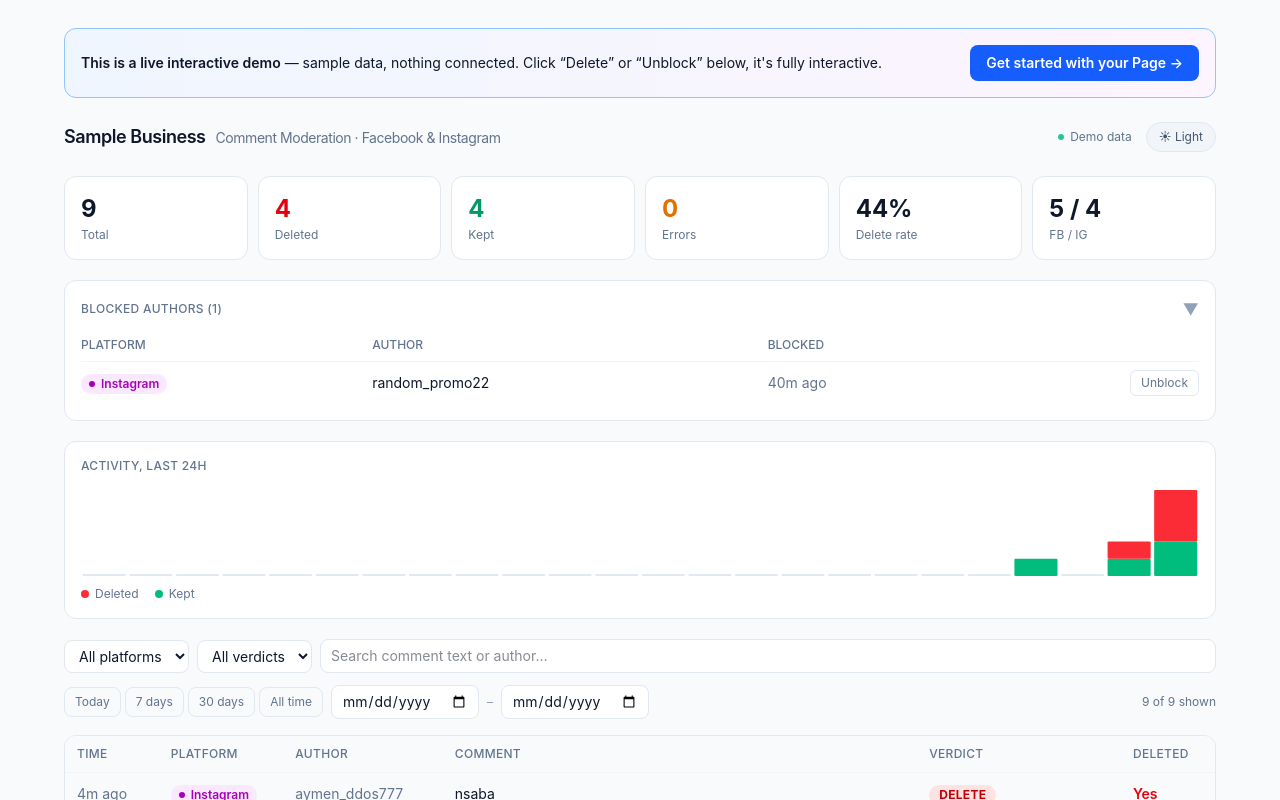
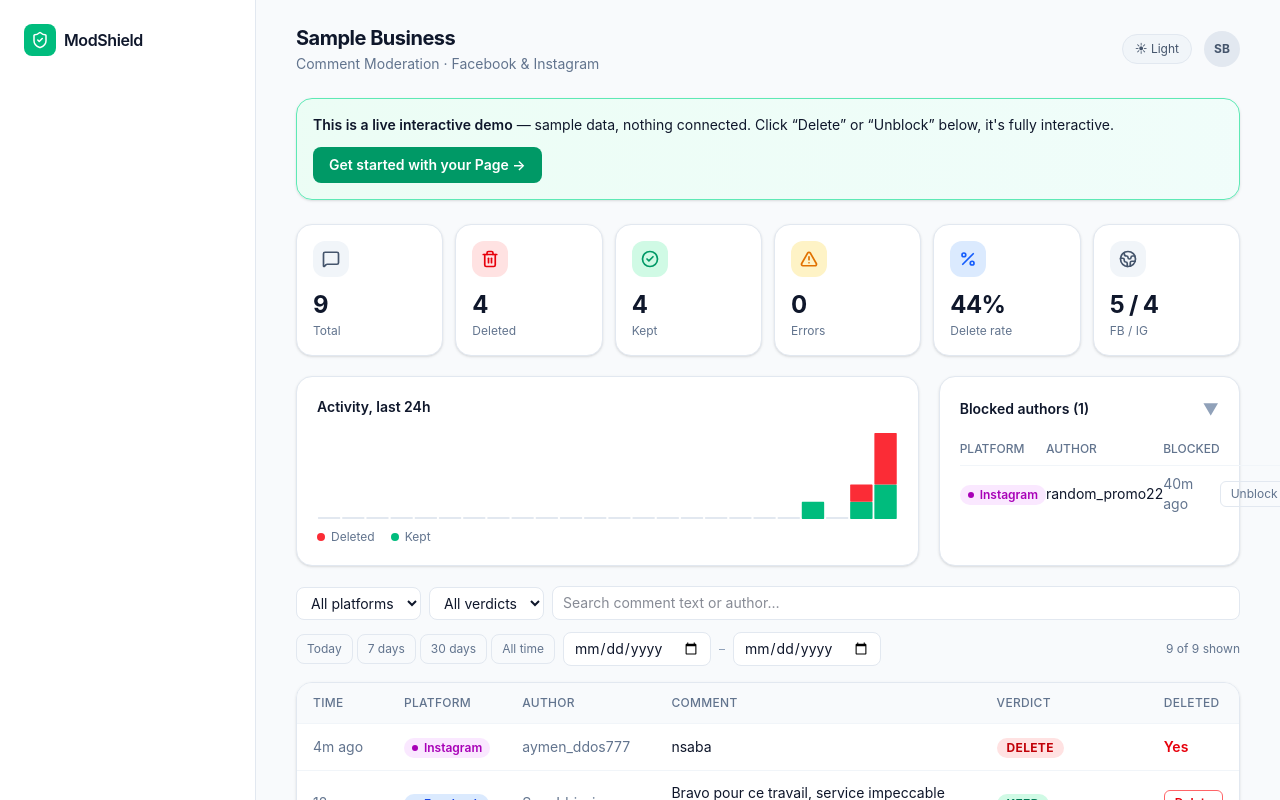
Before and after one commit to AymanChabbaki/Comments-Remover, a Next.js app: page /demo in a window 1280 px wide. Shown: the top 800 px of the page. Built offline with nearby package versions, Linux system fonts and the light colour scheme.

Commit message:
feat: refactor dashboard and settings components to use AppShell for consistent layout, add lucide-react icons

```diff
--- a/app/clients/[clientId]/dashboard/DashboardClient.jsx
+++ b/app/clients/[clientId]/dashboard/DashboardClient.jsx
@@ -1,7 +1,7 @@
 'use client';
 
 import { useCallback, useEffect, useState } from 'react';
-import Link from 'next/link';
+import AppShell from '../../../../components/AppShell';
 import ModerationDashboard from '../../../../components/ModerationDashboard';
 
 export default function DashboardClient({ clientId, clientName }) {
@@ -49,22 +49,8 @@ export default function DashboardClient({ clientId, clientName }) {
   }
 
   return (
-    <ModerationDashboard
-      title={clientName}
-      subtitle="Comment Moderation · Facebook & Instagram"
-      events={events}
-      blocked={blocked}
-      onDelete={handleDelete}
-      onUnblock={handleUnblock}
-      onRefresh={load}
-      headerExtra={
-        <Link
-          href={`/clients/${clientId}/settings`}
-          className="text-xs text-slate-500 hover:text-slate-700 dark:text-slate-400 dark:hover:text-slate-200"
-        >
-          Settings
-        </Link>
-      }
-    />
+    <AppShell clientId={clientId} clientName={clientName} subtitle="Comment Moderation · Facebook & Instagram">
+      <ModerationDashboard events={events} blocked={blocked} onDelete={handleDelete} onUnblock={handleUnblock} onRefresh={load} />
+    </AppShell>
   );
 }
--- a/app/clients/[clientId]/settings/SettingsClient.jsx
+++ b/app/clients/[clientId]/settings/SettingsClient.jsx
@@ -1,7 +1,7 @@
 'use client';
 
 import { useEffect, useState } from 'react';
-import Link from 'next/link';
+import AppShell from '../../../../components/AppShell';
 
 export default function SettingsClient({ clientId, clientName }) {
   const [status, setStatus] = useState(null);
--- a/app/demo/page.jsx
+++ b/app/demo/page.jsx
@@ -2,6 +2,7 @@
 
 import { useState } from 'react';
 import Link from 'next/link';
+import AppShell from '../../components/AppShell';
 import ModerationDashboard from '../../components/ModerationDashboard';
 
 const now = Date.now();
@@ -39,14 +40,14 @@ export default function DemoPage() {
   }
 
   const ctaBanner = (
-    <div className="mb-6 flex flex-wrap items-center justify-between gap-3 rounded-xl border border-blue-300 bg-gradient-to-r from-blue-50 to-fuchsia-50 p-4 text-sm dark:border-blue-500/40 dark:from-blue-500/10 dark:to-fuchsia-500/10">
+    <div className="mb-6 flex flex-wrap items-center justify-between gap-3 rounded-2xl border border-emerald-300 bg-gradient-to-r from-emerald-50 to-teal-50 p-4 text-sm shadow-sm dark:border-emerald-500/40 dark:from-emerald-500/10 dark:to-teal-500/10">
       <div>
         <strong className="font-semibold">This is a live interactive demo</strong> — sample data, nothing connected.
         Click &ldquo;Delete&rdquo; or &ldquo;Unblock&rdquo; below, it&apos;s fully interactive.
       </div>
       <Link
         href="/signup"
-        className="whitespace-nowrap rounded-lg bg-blue-600 px-4 py-2 font-semibold text-white hover:bg-blue-700"
+        className="whitespace-nowrap rounded-lg bg-emerald-600 px-4 py-2 font-semibold text-white hover:bg-emerald-700"
       >
         Get started with your Page →
       </Link>
@@ -54,15 +55,8 @@ export default function DemoPage() {
   );
 
   return (
-    <ModerationDashboard
-      title="Sample Business"
-      subtitle="Comment Moderation · Facebook & Instagram"
-      events={events}
-      blocked={blocked}
-      onDelete={handleDelete}
-      onUnblock={handleUnblock}
-      liveLabel="Demo data"
-      ctaBanner={ctaBanner}
-    />
+    <AppShell clientName="Sample Business" subtitle="Comment Moderation · Facebook & Instagram">
+      <ModerationDashboard events={events} blocked={blocked} onDelete={handleDelete} onUnblock={handleUnblock} ctaBanner={ctaBanner} />
+    </AppShell>
   );
 }
--- /dev/null
+++ b/components/AppShell.jsx
@@ -0,0 +1,109 @@
+'use client';
+
+import Link from 'next/link';
+import { usePathname } from 'next/navigation';
+import { ShieldCheck, LayoutDashboard, Settings as SettingsIcon, LogOut, Sparkles } from 'lucide-react';
+import ThemeToggle from './ThemeToggle';
+
+function NavItem({ href, icon: Icon, label, active }) {
+  return (
+    <Link
+      href={href}
+      className={`flex items-center gap-3 rounded-xl px-3.5 py-2.5 text-sm font-medium transition-colors ${
+        active
+          ? 'bg-emerald-500 text-white shadow-sm shadow-emerald-500/30'
+          : 'text-slate-500 hover:bg-slate-100 dark:text-slate-400 dark:hover:bg-slate-800'
+      }`}
+    >
+      <Icon size={18} strokeWidth={2} />
+      {label}
+    </Link>
+  );
+}
+
+/**
+ * Sidebar + top bar shell shared by the client dashboard and settings
+ * pages. clientId is omitted for the admin-facing shell, where the nav
+ * only makes sense pointing at /admin.
+ */
+export default function AppShell({ clientId, clientName, subtitle, headerAction, children }) {
+  const pathname = usePathname();
+  const base = clientId ? `/clients/${clientId}` : null;
+
+  const initials = (clientName || '?')
+    .split(' ')
+    .map((w) => w[0])
+    .slice(0, 2)
+    .join('')
+    .toUpperCase();
+
+  async function handleLogout() {
+    await fetch('/api/logout', { method: 'POST' });
+    window.location.href = '/login';
+  }
+
+  return (
+    <div className="flex min-h-screen bg-slate-50 dark:bg-slate-950">
+      <aside className="hidden w-64 shrink-0 flex-col border-r border-slate-200 bg-white px-4 py-6 dark:border-slate-800 dark:bg-slate-900 lg:flex">
+        <div className="mb-8 flex items-center gap-2 px-2">
+          <div className="flex h-8 w-8 items-center justify-center rounded-lg bg-emerald-500 text-white">
+            <ShieldCheck size={18} />
+          </div>
+          <span className="font-semibold tracking-tight">ModShield</span>
+        </div>
+
+        {base && (
+          <nav className="flex flex-col gap-1">
+            <div className="mb-1 px-3 text-[11px] font-semibold uppercase tracking-wide text-slate-400 dark:text-slate-500">
+              Menu
+            </div>
+            <NavItem href={`${base}/dashboard`} icon={LayoutDashboard} label="Dashboard" active={pathname === `${base}/dashboard`} />
+            <NavItem href={`${base}/settings`} icon={SettingsIcon} label="Settings" active={pathname === `${base}/settings`} />
+          </nav>
+        )}
+
+        <div className="mt-auto flex flex-col gap-3">
+          <Link
+            href="/demo"
+            target="_blank"
+            className="flex flex-col gap-2 rounded-xl bg-gradient-to-br from-emerald-500 to-teal-600 p-4 text-white"
+          >
+            <Sparkles size={18} />
+            <div className="text-sm font-semibold">See it in action</div>
+            <div className="text-xs text-emerald-50">Open the live interactive demo</div>
+          </Link>
+          {base && (
+            <button
+              onClick={handleLogout}
+              type="button"
+              className="flex items-center gap-3 rounded-xl px-3.5 py-2.5 text-sm font-medium text-slate-500 hover:bg-slate-100 dark:text-slate-400 dark:hover:bg-slate-800"
+            >
+              <LogOut size={18} strokeWidth={2} />
+              Log out
+            </button>
+          )}
+        </div>
+      </aside>
+
+      <div className="flex-1 px-4 py-6 sm:px-6 lg:px-10">
+        <div className="mx-auto max-w-6xl">
+          <div className="mb-6 flex flex-wrap items-center justify-between gap-3">
+            <div>
+              <h1 className="text-xl font-bold tracking-tight">{clientName}</h1>
+              {subtitle && <p className="mt-0.5 text-sm text-slate-500 dark:text-slate-400">{subtitle}</p>}
+            </div>
+            <div className="flex items-center gap-3">
+              {headerAction}
+              <ThemeToggle />
+              <div className="flex h-9 w-9 items-center justify-center rounded-full bg-slate-200 text-xs font-bold text-slate-600 dark:bg-slate-800 dark:text-slate-300">
+                {initials}
+              </div>
+            </div>
+          </div>
+
+          {children}
+        </div>
+      </div>
+    </div>
+  );
+}
--- a/components/ModerationDashboard.jsx
+++ b/components/ModerationDashboard.jsx
@@ -1,7 +1,7 @@
 'use client';
 
 import { useMemo, useState } from 'react';
-import ThemeToggle from './ThemeToggle';
+import { MessageSquare, Trash2, CheckCircle2, AlertTriangle, Percent, Globe2, RefreshCw } from 'lucide-react';
 
 function relativeTime(iso) {
   const s = Math.floor((Date.now() - new Date(iso).getTime()) / 1000);
@@ -43,15 +43,21 @@ function VerdictBadge({ event }) {
   );
 }
 
-function StatCard({ label, value, accent }) {
-  const colors = {
-    delete: 'text-red-600 dark:text-red-400',
-    keep: 'text-emerald-600 dark:text-emerald-400',
-    error: 'text-amber-600 dark:text-amber-400',
+const STAT_STYLES = {
+  slate: 'bg-slate-100 text-slate-600 dark:bg-slate-800 dark:text-slate-300',
+  red: 'bg-red-100 text-red-600 dark:bg-red-500/15 dark:text-red-400',
+  emerald: 'bg-emerald-100 text-emerald-600 dark:bg-emerald-500/15 dark:text-emerald-400',
+  amber: 'bg-amber-100 text-amber-600 dark:bg-amber-500/15 dark:text-amber-400',
+  blue: 'bg-blue-100 text-blue-600 dark:bg-blue-500/15 dark:text-blue-400',
 };
+
+function StatCard({ label, value, icon: Icon, color = 'slate' }) {
   return (
-    <div className="rounded-xl border border-slate-200 bg-white p-4 dark:border-slate-800 dark:bg-slate-900">
-      <div className={`text-2xl font-bold ${accent ? colors[accent] : ''}`}>{value}</div>
+    <div className="rounded-2xl border border-slate-200 bg-white p-4 shadow-sm dark:border-slate-800 dark:bg-slate-900">
+      <div className={`mb-3 flex h-9 w-9 items-center justify-center rounded-xl ${STAT_STYLES[color]}`}>
+        <Icon size={18} strokeWidth={2.25} />
+      </div>
+      <div className="text-2xl font-bold tracking-tight">{value}</div>
       <div className="mt-0.5 text-xs text-slate-500 dark:text-slate-400">{label}</div>
     </div>
   );
@@ -78,10 +84,8 @@ function ActivityChart({ events }) {
   const barW = width / buckets - gap;
 
   return (
-    <div className="rounded-xl border border-slate-200 bg-white p-4 dark:border-slate-800 dark:bg-slate-900">
-      <div className="mb-3 text-xs font-medium uppercase tracking-wide text-slate-500 dark:text-slate-400">
-        Activity, last 24h
-      </div>
+    <div className="rounded-2xl border border-slate-200 bg-white p-5 shadow-sm dark:border-slate-800 dark:bg-slate-900">
+      <div className="mb-3 text-sm font-semibold">Activity, last 24h</div>
       <svg viewBox={`0 0 ${width} ${height}`} preserveAspectRatio="none" className="block h-[90px] w-full overflow-visible">
         {counts.map((c, i) => {
           const x = i * (width / buckets) + gap / 2;
@@ -119,19 +123,17 @@ function BlocklistPanel({ blocked, onUnblock }) {
   const [busyId, setBusyId] = useState(null);
 
   return (
-    <div className="rounded-xl border border-slate-200 bg-white dark:border-slate-800 dark:bg-slate-900">
+    <div className="rounded-2xl border border-slate-200 bg-white shadow-sm dark:border-slate-800 dark:bg-slate-900">
       <button
         onClick={() => setOpen((o) => !o)}
         type="button"
-        className="flex w-full items-center justify-between p-4 text-left"
+        className="flex w-full items-center justify-between p-5 text-left"
       >
-        <span className="text-xs font-medium uppercase tracking-wide text-slate-500 dark:text-slate-400">
-          Blocked authors ({blocked.length})
-        </span>
+        <span className="text-sm font-semibold">Blocked authors ({blocked.length})</span>
         <span className={`text-slate-400 transition-transform ${open ? 'rotate-90' : ''}`}>▶</span>
       </button>
       {open && (
-        <div className="px-4 pb-4">
+        <div className="px-5 pb-5">
           {blocked.length === 0 ? (
             <div className="py-4 text-sm text-slate-500 dark:text-slate-400">
               No blocked authors yet — they&apos;re added automatically the first time one of their comments is deleted.
@@ -161,7 +163,7 @@ function BlocklistPanel({ blocked, onUnblock }) {
                           await onUnblock(b);
                           setBusyId(null);
                         }}
-                        className="rounded-md border border-slate-200 px-2.5 py-1 text-xs text-slate-500 hover:border-blue-400 hover:text-slate-700 disabled:opacity-50 dark:border-slate-700 dark:text-slate-400 dark:hover:text-slate-200"
+                        className="rounded-md border border-slate-200 px-2.5 py-1 text-xs text-slate-500 hover:border-emerald-400 hover:text-slate-700 disabled:opacity-50 dark:border-slate-700 dark:text-slate-400 dark:hover:text-slate-200"
                       >
                         {busyId === b.authorId ? 'Unblocking…' : 'Unblock'}
                       </button>
@@ -178,22 +180,12 @@ function BlocklistPanel({ blocked, onUnblock }) {
 }
 
 /**
- * Shared dashboard UI used both by a real client's authenticated
- * dashboard and by the public /demo sandbox (with fake data and
- * client-side-only mutation callbacks instead of real API calls).
+ * Dashboard content -- meant to render inside <AppShell>, which
+ * provides the sidebar/top bar chrome. Shared between a real client's
+ * authenticated dashboard and the public /demo sandbox (fake data,
+ * local-only mutation callbacks instead of real API calls).
  */
-export default function ModerationDashboard({
-  title,
-  subtitle,
-  events,
-  blocked,
-  onDelete,
-  onUnblock,
-  onRefresh,
-  liveLabel = 'Live',
-  ctaBanner,
-  headerExtra,
-}) {
+export default function ModerationDashboard({ events, blocked, onDelete, onUnblock, onRefresh, ctaBanner }) {
   const [platform, setPlatform] = useState('');
   const [verdict, setVerdict] = useState('');
   const [search, setSearch] = useState('');
@@ -258,39 +250,23 @@ export default function ModerationDashboard({
   }
 
   return (
-    <div className="min-h-screen bg-slate-50 px-4 py-7 dark:bg-slate-950 sm:px-8">
-      <div className="mx-auto max-w-6xl">
+    <div>
       {ctaBanner}
 
-        <header className="mb-6 flex flex-wrap items-center justify-between gap-3">
-          <h1 className="text-lg font-semibold tracking-tight">
-            {title}
-            <span className="ml-2.5 text-sm font-normal text-slate-500 dark:text-slate-400">{subtitle}</span>
-          </h1>
-          <div className="flex items-center gap-3.5">
-            <span className="inline-flex items-center gap-1.5 text-xs text-slate-500 dark:text-slate-400">
-              <span className="h-1.5 w-1.5 animate-pulse rounded-full bg-emerald-500" /> {liveLabel}
-            </span>
-            {headerExtra}
-            <ThemeToggle />
-          </div>
-        </header>
-
-        <div className="mb-5 grid grid-cols-2 gap-2.5 sm:grid-cols-3 lg:grid-cols-6">
-          <StatCard label="Total" value={stats.total} />
-          <StatCard label="Deleted" value={stats.deleted} accent="delete" />
-          <StatCard label="Kept" value={stats.kept} accent="keep" />
-          <StatCard label="Errors" value={stats.errors} accent="error" />
-          <StatCard label="Delete rate" value={`${stats.rate}%`} />
-          <StatCard label="FB / IG" value={`${stats.facebook} / ${stats.instagram}`} />
+      <div className="mb-5 grid grid-cols-2 gap-3 sm:grid-cols-3 lg:grid-cols-6">
+        <StatCard label="Total" value={stats.total} icon={MessageSquare} color="slate" />
+        <StatCard label="Deleted" value={stats.deleted} icon={Trash2} color="red" />
+        <StatCard label="Kept" value={stats.kept} icon={CheckCircle2} color="emerald" />
+        <StatCard label="Errors" value={stats.errors} icon={AlertTriangle} color="amber" />
+        <StatCard label="Delete rate" value={`${stats.rate}%`} icon={Percent} color="blue" />
+        <StatCard label="FB / IG" value={`${stats.facebook} / ${stats.instagram}`} icon={Globe2} color="slate" />
       </div>
 
-        <div className="mb-5">
+      <div className="mb-5 grid grid-cols-1 gap-5 lg:grid-cols-3">
+        <div className="lg:col-span-2">
+          <ActivityChart events={events} />
+        </div>
         <BlocklistPanel blocked={blocked} onUnblock={onUnblock} />
-        </div>
-
-        <div className="mb-5">
-          <ActivityChart events={events} />
       </div>
 
       <div className="mb-3 flex flex-wrap items-center gap-2">
@@ -324,9 +300,9 @@ export default function ModerationDashboard({
           <button
             type="button"
             onClick={onRefresh}
-              className="rounded-lg border border-slate-200 bg-white px-3 py-1.5 text-sm hover:border-blue-400 dark:border-slate-700 dark:bg-slate-800"
+            className="flex items-center gap-1.5 rounded-lg bg-emerald-500 px-3.5 py-1.5 text-sm font-semibold text-white hover:bg-emerald-600"
           >
-              Refresh
+            <RefreshCw size={14} /> Refresh
           </button>
         )}
       </div>
@@ -340,7 +316,7 @@ export default function ModerationDashboard({
               onClick={() => applyPreset(days)}
               className={`rounded-lg border px-2.5 py-1.5 text-xs ${
                 activePreset === String(days)
-                    ? 'border-blue-400 bg-blue-50 text-slate-900 dark:bg-blue-500/10 dark:text-slate-100'
+                  ? 'border-emerald-400 bg-emerald-50 text-slate-900 dark:bg-emerald-500/10 dark:text-slate-100'
                   : 'border-slate-200 text-slate-500 hover:text-slate-700 dark:border-slate-700 dark:text-slate-400'
               }`}
             >
@@ -366,33 +342,33 @@ export default function ModerationDashboard({
         </span>
       </div>
 
-        <div className="overflow-x-auto rounded-xl border border-slate-200 dark:border-slate-800">
+      <div className="overflow-x-auto rounded-2xl border border-slate-200 shadow-sm dark:border-slate-800">
         <table className="w-full min-w-[720px] text-sm">
           <thead>
             <tr className="bg-slate-50 text-left text-xs uppercase tracking-wide text-slate-500 dark:bg-slate-900 dark:text-slate-400">
-                <th className="px-3 py-2.5 font-medium">Time</th>
-                <th className="px-3 py-2.5 font-medium">Platform</th>
-                <th className="px-3 py-2.5 font-medium">Author</th>
-                <th className="px-3 py-2.5 font-medium">Comment</th>
-                <th className="px-3 py-2.5 font-medium">Verdict</th>
-                <th className="px-3 py-2.5 font-medium">Deleted</th>
+              <th className="px-4 py-3 font-medium">Time</th>
+              <th className="px-4 py-3 font-medium">Platform</th>
+              <th className="px-4 py-3 font-medium">Author</th>
+              <th className="px-4 py-3 font-medium">Comment</th>
+              <th className="px-4 py-3 font-medium">Verdict</th>
+              <th className="px-4 py-3 font-medium">Deleted</th>
             </tr>
           </thead>
-            <tbody>
+          <tbody className="bg-white dark:bg-slate-900">
             {filtered.map((e) => (
-                <tr key={e.commentId} className="border-t border-slate-100 hover:bg-slate-50 dark:border-slate-800 dark:hover:bg-slate-900">
-                  <td className="whitespace-nowrap px-3 py-2.5 text-slate-500 dark:text-slate-400" title={new Date(e.timestamp).toLocaleString()}>
+              <tr key={e.commentId} className="border-t border-slate-100 hover:bg-slate-50 dark:border-slate-800 dark:hover:bg-slate-800/50">
+                <td className="whitespace-nowrap px-4 py-3 text-slate-500 dark:text-slate-400" title={new Date(e.timestamp).toLocaleString()}>
                   {relativeTime(e.timestamp)}
                 </td>
-                  <td className="px-3 py-2.5"><PlatformBadge platform={e.platform} /></td>
-                  <td className="whitespace-nowrap px-3 py-2.5 text-slate-500 dark:text-slate-400">
+                <td className="px-4 py-3"><PlatformBadge platform={e.platform} /></td>
+                <td className="whitespace-nowrap px-4 py-3 text-slate-500 dark:text-slate-400">
                   {e.author || <span className="text-slate-400">—</span>}
                 </td>
-                  <td className="max-w-[420px] px-3 py-2.5">
+                <td className="max-w-[420px] px-4 py-3">
                   <div className="whitespace-pre-wrap break-words">{e.text}</div>
                   {e.error && <div className="mt-1 text-xs text-amber-600 dark:text-amber-400">{e.error}</div>}
                 </td>
-                  <td className="px-3 py-2.5">
+                <td className="px-4 py-3">
                   <VerdictBadge event={e} />
                   {e.autoBlocked && (
                     <span className="ml-1.5 inline-block rounded-full border border-red-300 bg-red-50 px-1.5 py-0.5 text-[10px] font-bold text-red-600 dark:border-red-500/30 dark:bg-red-500/10 dark:text-red-400">
@@ -400,7 +376,7 @@ export default function ModerationDashboard({
                     </span>
                   )}
                 </td>
-                  <td className="px-3 py-2.5">
+                <td className="px-4 py-3">
                   {e.deleted ? (
                     <span className="font-semibold text-red-600 dark:text-red-400">
                       Yes {e.manual && <span className="font-normal text-slate-400">(manual)</span>}
@@ -421,12 +397,11 @@ export default function ModerationDashboard({
           </tbody>
         </table>
         {filtered.length === 0 && (
-            <div className="py-12 text-center text-sm text-slate-500 dark:text-slate-400">
+          <div className="bg-white py-12 text-center text-sm text-slate-500 dark:bg-slate-900 dark:text-slate-400">
             No comments match the current filters.
           </div>
         )}
       </div>
     </div>
-    </div>
   );
 }
--- a/package.json
+++ b/package.json
@@ -13,6 +13,7 @@
     "axios": "^1.7.9",
     "bcryptjs": "^3.0.3",
     "jsonwebtoken": "^9.0.3",
+    "lucide-react": "^1.31.0",
     "next": "^16.3.0",
     "openai": "^4.77.0",
     "pg": "^8.23.0",
```
Also changed, not shown: 1 other file (tests, documents, lock files or other folders). Lines whose indentation alone changed are shown as unchanged.
